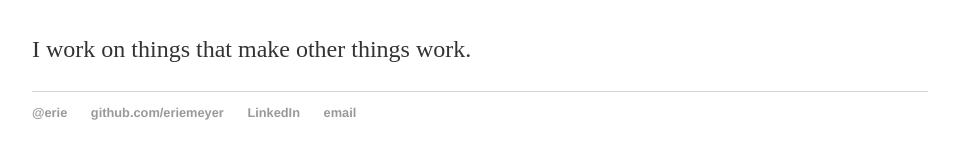
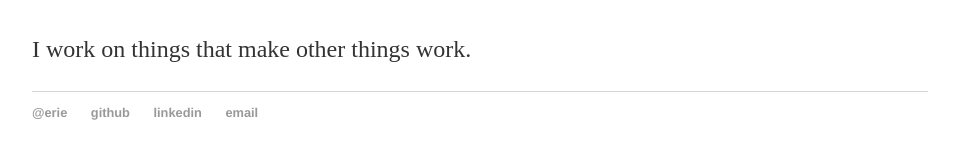
Before and after one commit to ErieMeyer/eriemeyer.github.io, a Jekyll site: the page built from index.html, in a window 1280 px wide. Shown: the part 164-323 px from the top of the page, without its empty margins (160-1119 px from the left). Built offline with Jekyll 4.4.1, drawn with Linux system fonts in a browser that asks for light colours.

Commit message:
Update default.html

```diff
--- a/_layouts/default.html
+++ b/_layouts/default.html
@@ -22,8 +22,8 @@
 			<footer>
 	    		<ul>
 	        		<li><a href="https://twitter/erie">@erie</a></li>
-	        		<li><a href="https://github.com/eriemeyer">github.com/eriemeyer</a></li>
-				<li><a href="https://www.linkedin.com/in/eriemeyer/">LinkedIn</a></li>
+	        		<li><a href="https://github.com/eriemeyer">github</a></li>
+				<li><a href="https://www.linkedin.com/in/eriemeyer/">linkedin</a></li>
 				<li><a href="mailto:erie.meyer@gmail.com">email</a></li>
 				</ul>
 			</footer>
```
